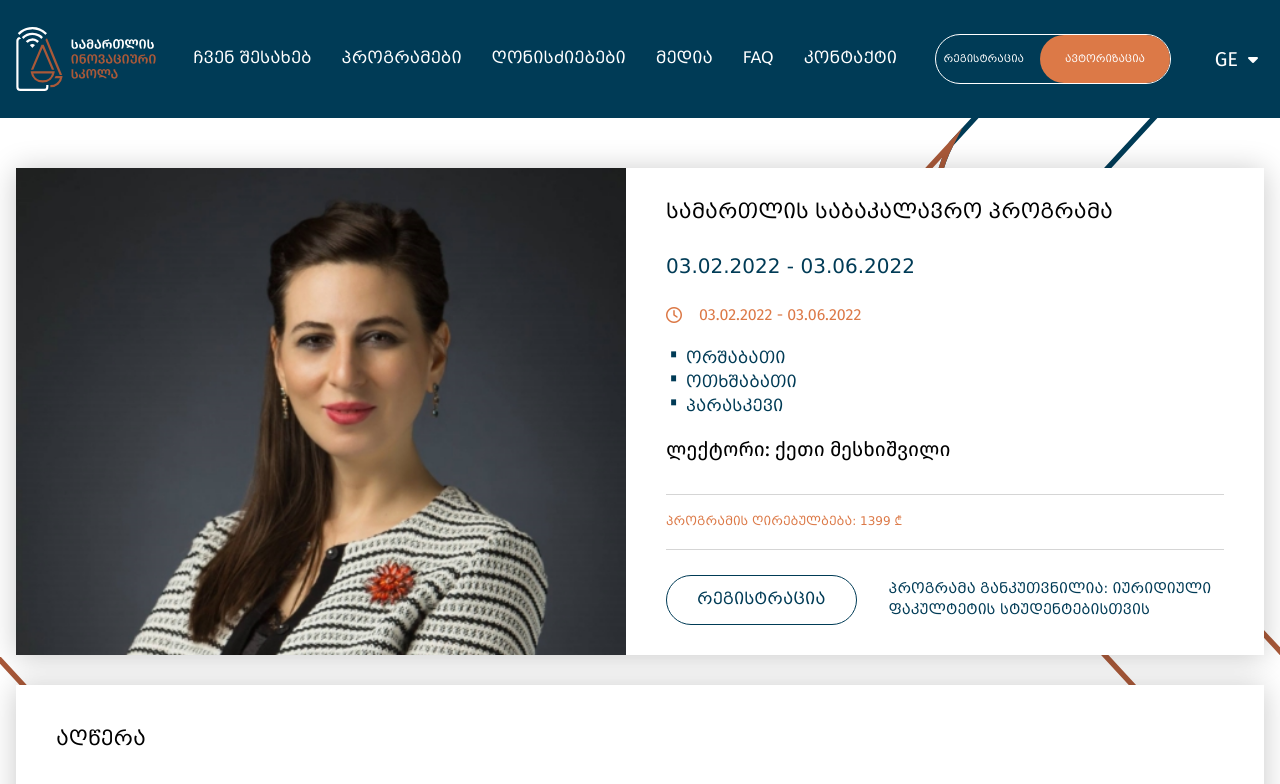
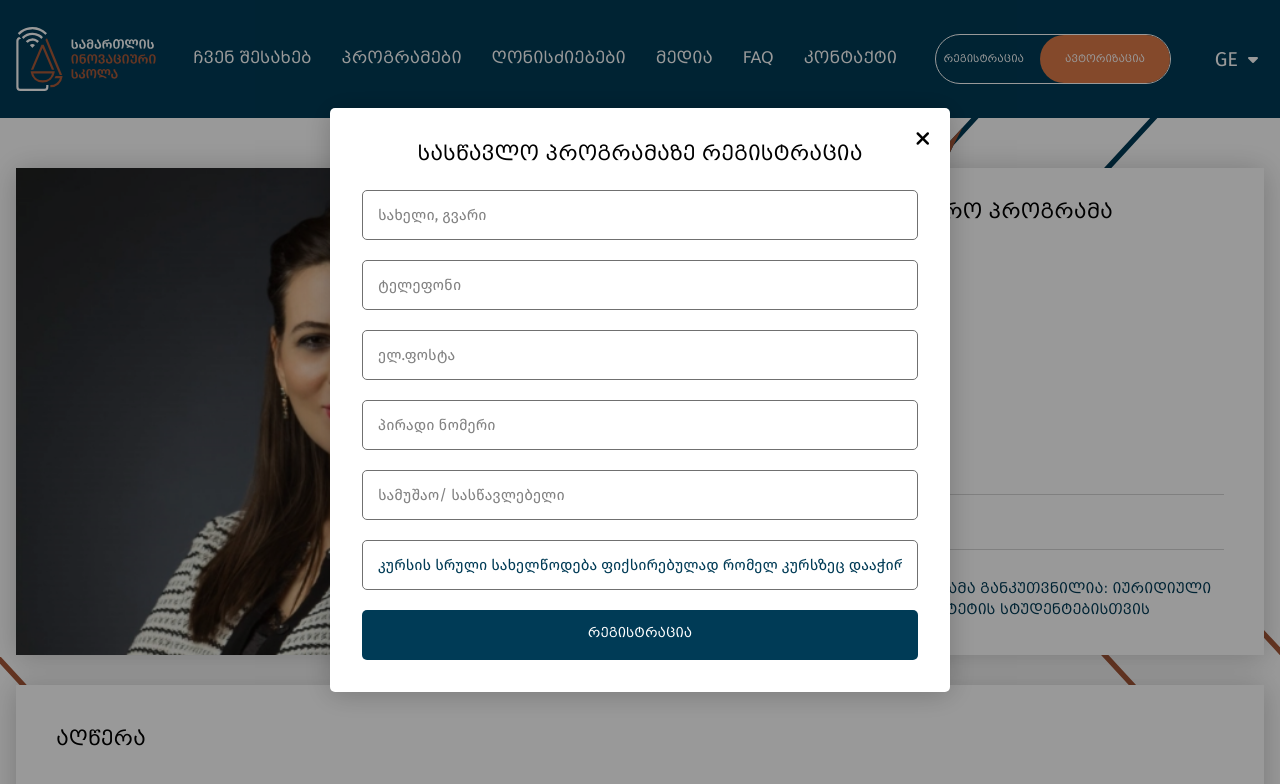
Before and after one commit to khimsh/law-school, a website: page src/program-inner.html in a window 1280 px wide. Both pictures are taken after a click on the button "რეგისტრაცია". Shown: the top 784 px of the page. Drawn offline with nearby package versions, Linux system fonts and the light colour scheme; files that its build step writes are made by us from their sources; files whose address does not match are found by name.

Commit message:
added modal

```diff
--- a/src/js/app.js
+++ b/src/js/app.js
@@ -37,8 +37,6 @@ const dropdowns = document.querySelectorAll('[data-dropdown]');
 window.addEventListener('click', (e) => {
   const dropdownClicked = e.target.parentNode;
 
-  console.log(dropdownClicked);
-
   if (dropdownClicked.classList.contains('dropdown')) return;
 
   dropdowns.forEach((dropdown) => closeDropdown(dropdown));
@@ -61,3 +59,19 @@ function openDropdown(dropdown) {
 function closeDropdown(dropdown) {
   dropdown.classList.remove('active');
 }
+
+// modal
+const modal = document.querySelector('[data-modal]');
+const backdrop = modal.querySelector('.modal__backdrop');
+const openModal = document.querySelector('[data-modal-open]');
+const closeModal = document.querySelector('[data-modal-close]');
+
+openModal.addEventListener('click', () => {
+  modal.classList.add('active');
+});
+closeModal.addEventListener('click', () => {
+  modal.classList.remove('active');
+});
+backdrop.addEventListener('click', () => {
+  modal.classList.remove('active');
+});
--- a/src/program-inner.html
+++ b/src/program-inner.html
@@ -37,7 +37,9 @@
               </div>
 
               <footer class="full-program__footer">
-                <button class="full-program__btn">რეგისტრაცია</button>
+                <button class="full-program__btn" data-modal-open>
+                  რეგისტრაცია
+                </button>
 
                 <p class="full-program__info">
                   პროგრამა განკუთვნილია: იურიდიული ფაკულტეტის სტუდენტებისთვის
@@ -85,6 +87,75 @@
         @@include('html/backlink.html', {})
       </div>
     </main>
+
+    <div class="modal" data-modal>
+      <div class="modal__backdrop"></div>
+
+      <div class="modal__container">
+        <button class="modal__close" data-modal-close>
+          <i class="fa-solid fa-xmark"></i>
+        </button>
+
+        <div class="modal__content">
+          <form action="#" class="register-program">
+            <h2 class="register-program__title">
+              სასწავლო პროგრამაზე რეგისტრაცია
+            </h2>
+
+            <input
+              type="text"
+              name="name"
+              id="name"
+              placeholder="სახელი, გვარი"
+              class="input"
+            />
+
+            <input
+              type="tel"
+              name="tel"
+              id="tel"
+              placeholder="ტელეფონი"
+              class="input"
+            />
+
+            <input
+              type="email"
+              name="email"
+              id="email"
+              placeholder="ელ.ფოსტა"
+              class="input"
+            />
+
+            <input
+              type="text"
+              name="idNumber"
+              id="idNumber"
+              placeholder="პირადი ნომერი"
+              class="input"
+            />
+
+            <input
+              type="text"
+              name="organization"
+              id="organization"
+              placeholder="სამუშაო/ სასწავლებელი"
+              class="input"
+            />
+
+            <input
+              type="text"
+              name="courseTitle"
+              id="courseTitle"
+              value="კურსის სრული სახელწოდება ფიქსირებულად რომელ კურსზეც დააჭირა"
+              class="input"
+            />
+
+            <button type="submit" class="form-submit">რეგისტრაცია</button>
+          </form>
+        </div>
+      </div>
+    </div>
+
     @@include('html/footer.html', {})
   </body>
 </html>
--- a/src/scss/dropdown.scss
+++ b/src/scss/dropdown.scss
@@ -6,7 +6,7 @@
 }
 
 [data-dropdown] {
-  // &:hover,
+  &:hover,
   &.active {
     [data-dropdown-content] {
       opacity: 1;
--- a/src/scss/forms.scss
+++ b/src/scss/forms.scss
@@ -122,3 +122,40 @@
     }
   }
 }
+
+.input {
+  padding-inline: 15px;
+  height: 50px;
+  font-family: firaGo, sans-serif;
+  font-size: 15px;
+  color: #003b56;
+  border: 1px solid #707070;
+  border-radius: 5px;
+
+  &::placeholder {
+    font-family: inherit;
+    color: #828282;
+  }
+
+  &:focus {
+    outline-color: #dc7947;
+  }
+}
+
+.form-submit {
+  height: 50px;
+  font-family: mrgvlovaniCaps, sans-serif;
+  font-size: 13px;
+  font-weight: 400;
+  color: hsl(0 0% 100%);
+  text-transform: uppercase;
+  background-color: #003b56;
+  border: none;
+  border-radius: 5px;
+  transition: background-color 150ms ease-in-out;
+
+  &:hover,
+  &:focus {
+    background-color: #dc7947;
+  }
+}
--- a/src/scss/global.scss
+++ b/src/scss/global.scss
@@ -219,14 +219,24 @@ body {
   font-family: mrgvlovaniCaps, sans-serif;
   font-size: 16px;
   color: hsl(0 0% 100%);
+  text-transform: uppercase;
   border-radius: 30px;
+  transition: background-color 150ms ease-in-out;
 
   &--blue {
     background-color: #003b56;
+
+    &:hover {
+      background-color: #062c3d;
+    }
   }
 
   &--orange {
     background-color: #dc7947;
+
+    &:hover {
+      background-color: #a13a06;
+    }
   }
 }
 
--- /dev/null
+++ b/src/scss/modal.scss
@@ -0,0 +1,56 @@
+.modal {
+  position: fixed;
+  inset: 0;
+  display: none;
+  z-index: 100;
+
+  &.active {
+    display: block;
+  }
+
+  &__backdrop {
+    position: absolute;
+    inset: 0;
+    background-color: hsl(0 0% 0% / 0.4);
+  }
+
+  &__container {
+    position: absolute;
+    top: 50%;
+    left: 50%;
+    transform: translate(-50%, -50%);
+    padding: 32px;
+    width: min(100% - 2rem, 620px);
+    background-color: hsl(0 0% 100%);
+    border-radius: 5px;
+    box-shadow: var(--box-shadow-500);
+  }
+
+  &__close {
+    position: absolute;
+    top: 15px;
+    right: 15px;
+    background: transparent;
+    border: none;
+    display: block;
+    font-size: 20px;
+  }
+
+  &__content {
+  }
+}
+
+.register-program {
+  display: grid;
+  grid-template-columns: 1fr;
+  gap: 20px;
+
+  &__title {
+    font-family: mrgvlovaniCaps, sans-serif;
+    font-size: 20px;
+    font-weight: 400;
+    color: hsl(0 0% 0%);
+    text-transform: uppercase;
+    text-align: center;
+  }
+}
--- a/src/scss/programs.scss
+++ b/src/scss/programs.scss
@@ -114,6 +114,12 @@
     background: hsl(0 0% 100%);
     border-radius: 30px;
     border: 1px solid #003b56;
+    transition: all 150ms ease-in-out;
+
+    &:hover {
+      color: hsl(0 0% 100%);
+      background-color: #003b56;
+    }
   }
 }
 
@@ -457,9 +463,15 @@
     font-size: 16px;
     color: #003b56;
     text-transform: uppercase;
-    background: #fff;
+    background-color: #fff;
     border-radius: 30px;
     border: 1px solid #003b56;
+    transition: all 150ms ease-in-out;
+
+    &:hover {
+      color: hsl(0 0% 100%);
+      background-color: #003b56;
+    }
   }
 
   &__desc {
--- a/src/scss/style.scss
+++ b/src/scss/style.scss
@@ -33,3 +33,5 @@
 @use 'faq';
 
 @use 'dropdown';
+
+@use 'modal';
```
Also changed, not shown: dist/css/style.css, dist/css/style.min.css, dist/js/app.min.js, dist/program-inner.html.
